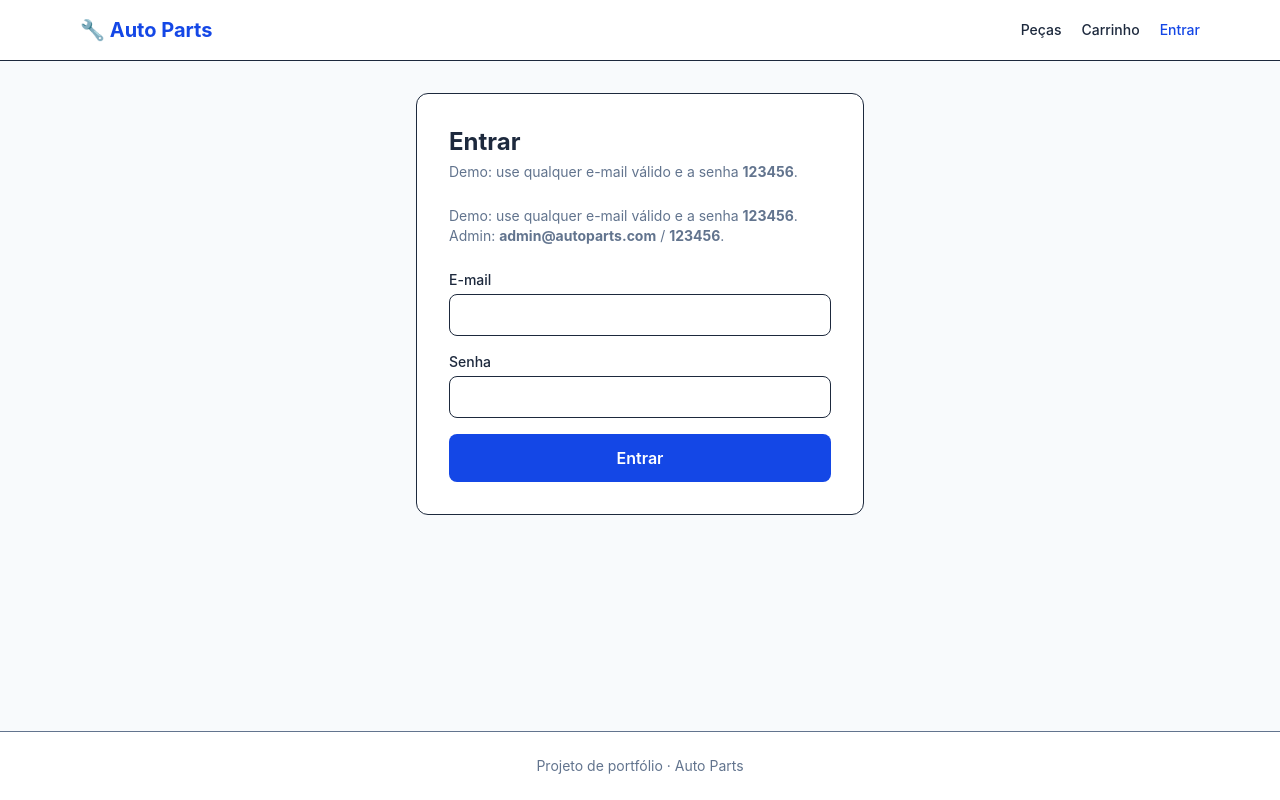
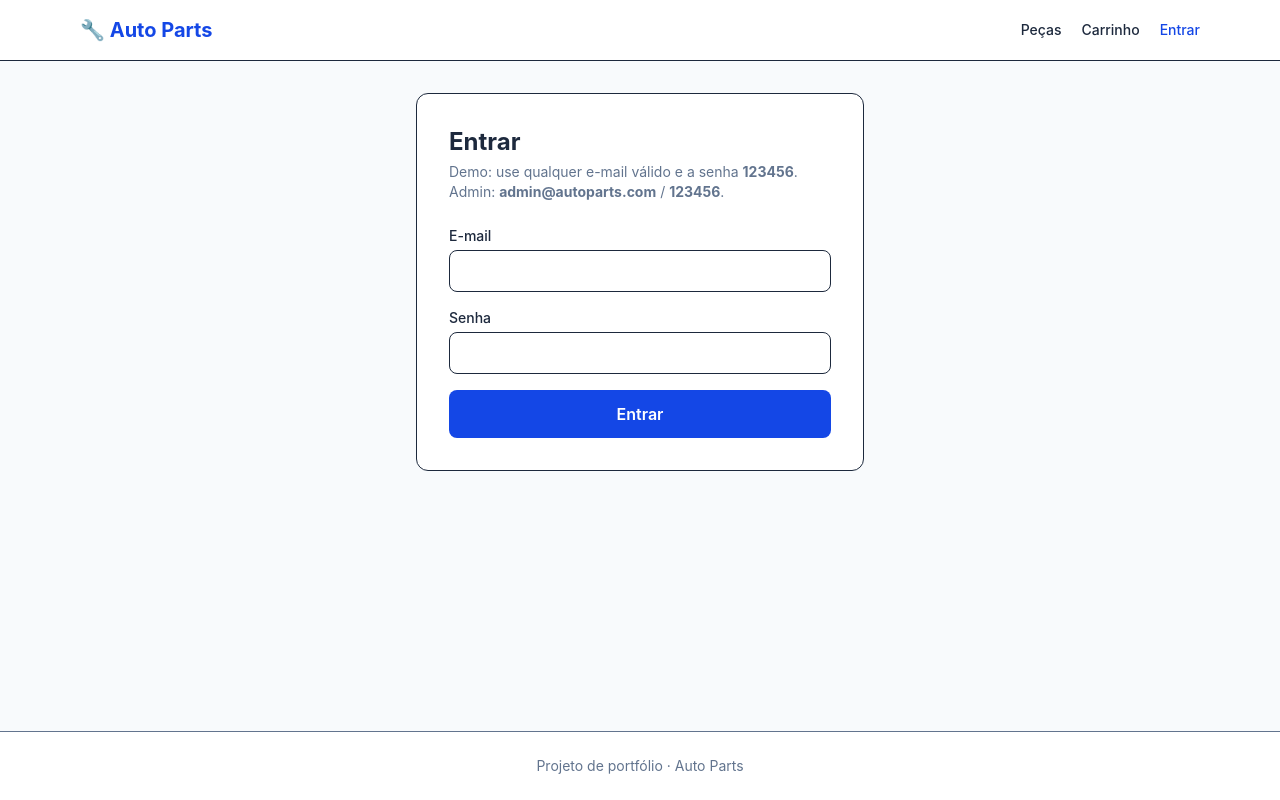
Before and after one commit to delberssoares/auto-parts-frontend, a React (Vite) app: page /login in a window 1280 px wide. Built offline with nearby package versions, Linux system fonts and the light colour scheme.

Commit message:
feat: add admin routes and navigation link

```diff
--- a/src/App.tsx
+++ b/src/App.tsx
@@ -10,6 +10,9 @@ import Payment from "./pages/Payment";
 import OrderSuccess from "./pages/OrderSuccess";
 import MyOrders from "./pages/MyOrders";
 import NotFound from "./pages/NotFound";
+import AdminRoute from "./components/AdminRoute";
+import AdminProducts from "./pages/AdminProducts";
+import AdminProductForm from "./pages/AdminProductForm";
 
 export default function App() {
   return (
@@ -27,6 +30,12 @@ export default function App() {
           <Route path="pedidos" element={<MyOrders />} />
         </Route>
 
+        <Route path="admin" element={<AdminRoute />}>
+          <Route path="produtos" element={<AdminProducts />} />
+          <Route path="produtos/novo" element={<AdminProductForm />} />
+          <Route path="produtos/:id/editar" element={<AdminProductForm />} />
+        </Route>
+
         <Route path="*" element={<NotFound />} />
       </Route>
     </Routes>
--- a/src/components/Layout.tsx
+++ b/src/components/Layout.tsx
@@ -43,6 +43,10 @@ export default function Layout() {
 
             {user ? (
               <>
+                {user.role === "admin" && (
+                  <NavLink to="/admin/produtos" className={linkClass}>Admin</NavLink>
+                )}
+
                 <NavLink to="/pedidos" className={linkClass}>
                   Meus pedidos <Counter value={pendingCount} color="bg-amber-500" />
                 </NavLink>
--- a/src/pages/Login.tsx
+++ b/src/pages/Login.tsx
@@ -45,9 +45,6 @@ export default function Login() {
       <h1 className="mb-1 text-2xl font-bold">Entrar</h1>
       <p className="mb-6 text-sm text-slate-500">
         Demo: use qualquer e-mail válido e a senha <strong>123456</strong>.
-      </p>
-      <p className="mb-6 text-sm text-slate-500">
-        Demo: use qualquer e-mail válido e a senha <strong>123456</strong>.
         <br />
         Admin: <strong>admin@autoparts.com</strong> / <strong>123456</strong>.
       </p>
```
